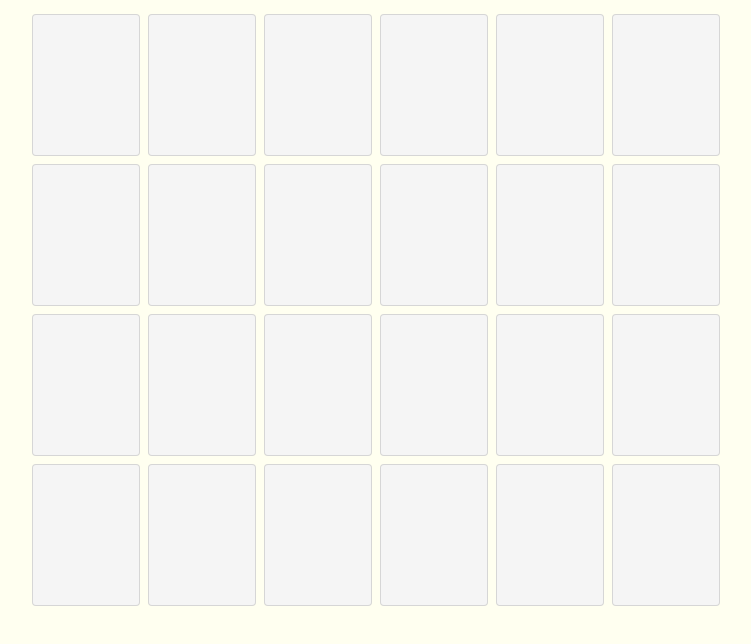
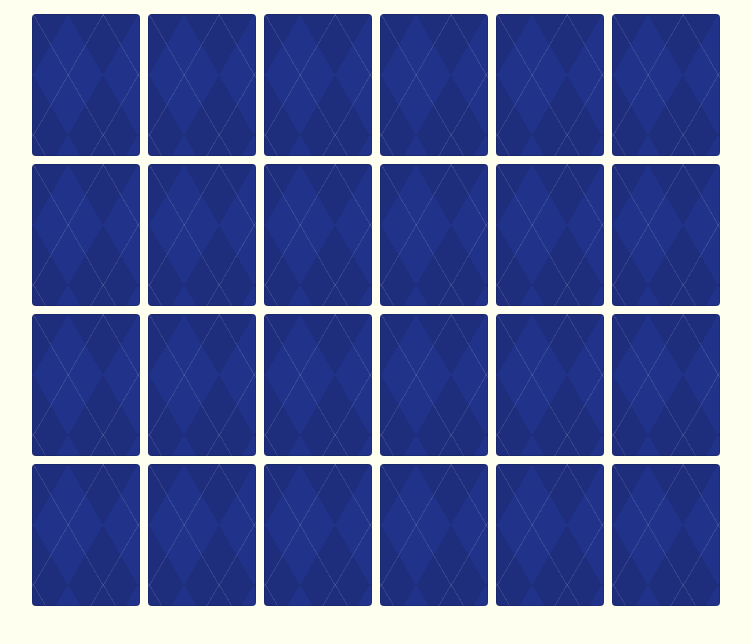
Before and after one commit to WarrenMfg/memoji, a React app: page / in a window 1280 px wide. Shown: the part 70-714 px from the top of the page, without its empty margins (264-1015 px from the left). Built offline with nearby package versions, Linux system fonts and the light colour scheme.

Commit message:
adds basic card flip animations and logic

```diff
--- a/src/components/Board.js
+++ b/src/components/Board.js
@@ -32,18 +32,12 @@ function Board() {
     if (activeCards[0].slice(0, -2) === activeCards[1].slice(0, -2)) {
       // increment matches
       setMatches(matches + 1);
-      // increment attempts
-      setAttempts(attempts + 1);
-      // setTimeout for card turnover animation
-      // TODO
-
-      // otherwise, if cards do not match
-    } else {
-      // only increment attempts
-      setAttempts(attempts + 1);
-      // setTimeout for card turnover animation
-      // TODO
+      // TODO - remove cards from DOM
     }
+    // increment attempts regardless of matching cards
+    setAttempts(attempts + 1);
+    // set timer to clear activeCards array
+    setTimeout(() => setActiveCards([]), 1500);
   }, [activeCards]);
 
   const handleCardClick = e => {
--- a/src/components/Card.js
+++ b/src/components/Card.js
@@ -1,4 +1,4 @@
-import React from 'react';
+import React, { useState, useEffect, useRef } from 'react';
 import PropTypes from 'prop-types';
 
 import './styles/Card.css';
@@ -7,18 +7,35 @@ import './styles/Card.css';
  * Card component - basic game piece
  */
 function Card({ emoji, dataEmoji, activeCards }) {
-  // determine if this component is active
-  const isActive = activeCards.includes(dataEmoji);
+  // track if this card is active
+  const [isActive, setIsActive] = useState(false);
+  // get ref to this card to toggle classes
+  const cardRef = useRef(null);
+  // determine if this card is active
+  useEffect(() => {
+    // if this card is in activeCards array
+    if (activeCards.includes(dataEmoji)) {
+      cardRef.current.classList.add('show');
+      cardRef.current.classList.remove('hide');
+      // set timer to show card halfway through card flip animation
+      setTimeout(() => setIsActive(true), 200);
+    } else if (isActive) {
+      // update animation classes
+      cardRef.current.classList.add('hide');
+      cardRef.current.classList.remove('show');
+      // set timer to hide card halfway through card flip animation
+      setTimeout(() => setIsActive(false), 200);
+    }
+  }, [activeCards]);
 
   return (
-    <div
-      className={`${isActive} card-container d-flex justify-content-center align-items-center p-1 col-3 col-md-2`}
-    >
+    <div className='card-container d-flex justify-content-center align-items-center p-1 col-3 col-md-2'>
       <div
         data-emoji={dataEmoji}
+        ref={cardRef}
         className='card w-100 h-100 d-flex justify-content-center align-items-center'
       >
-        {isActive && emoji}
+        <span className='emoji'>{isActive && emoji}</span>
       </div>
     </div>
   );
--- a/src/components/styles/Board.css
+++ b/src/components/styles/Board.css
@@ -3,6 +3,9 @@
   margin: auto;
 }
 
+/*
+ * Media Queries
+ */
 @media (min-width: 768px) {
   .board {
     max-width: 696px;
--- a/src/components/styles/Card.css
+++ b/src/components/styles/Card.css
@@ -4,12 +4,44 @@
 }
 
 .card {
-  background-color: whitesmoke;
+  background-color: rgb(33, 50, 138);
+  background-image: repeating-linear-gradient(
+      120deg,
+      rgba(255, 255, 255, 0.1),
+      rgba(255, 255, 255, 0.1) 1px,
+      transparent 1px,
+      transparent 60px
+    ),
+    repeating-linear-gradient(
+      60deg,
+      rgba(255, 255, 255, 0.1),
+      rgba(255, 255, 255, 0.1) 1px,
+      transparent 1px,
+      transparent 60px
+    ),
+    linear-gradient(
+      60deg,
+      rgba(0, 0, 0, 0.1) 25%,
+      transparent 25%,
+      transparent 75%,
+      rgba(0, 0, 0, 0.1) 75%,
+      rgba(0, 0, 0, 0.1)
+    ),
+    linear-gradient(
+      120deg,
+      rgba(0, 0, 0, 0.1) 25%,
+      transparent 25%,
+      transparent 75%,
+      rgba(0, 0, 0, 0.1) 75%,
+      rgba(0, 0, 0, 0.1)
+    );
+  background-size: 70px 120px;
   cursor: pointer;
 }
 
 /* ----------------------------------------------
- * Generated by Animista on 2021-1-22 7:6:0
+ * .show & .hide animations
+ * generated by Animista on 2021-1-22.
  * Licensed under FreeBSD License.
  * Modified by Kent Warren.
  * See http://animista.net/license for more info.
@@ -46,6 +78,44 @@
   }
 }
 
+.hide {
+  -webkit-animation: hide 0.4s cubic-bezier(0.455, 0.03, 0.515, 0.955) forwards;
+  animation: hide 0.4s cubic-bezier(0.455, 0.03, 0.515, 0.955) forwards;
+}
+
+@-webkit-keyframes hide {
+  0% {
+    -webkit-transform: rotateY(180deg);
+    transform: rotateY(180deg);
+    background-color: whitesmoke;
+    background-image: none;
+  }
+  100% {
+    -webkit-transform: rotateY(0);
+    transform: rotateY(0);
+  }
+}
+@keyframes hide {
+  0% {
+    -webkit-transform: rotateY(180deg);
+    transform: rotateY(180deg);
+    background-color: whitesmoke;
+    background-image: none;
+  }
+  100% {
+    -webkit-transform: rotateY(0);
+    transform: rotateY(0);
+  }
+}
+
+.emoji {
+  -webkit-transform: rotateY(180deg);
+  transform: rotateY(180deg);
+}
+
+/*
+ * Media Queries
+ */
 @media (min-width: 768px) {
   .card-container {
     height: 25%;
```
